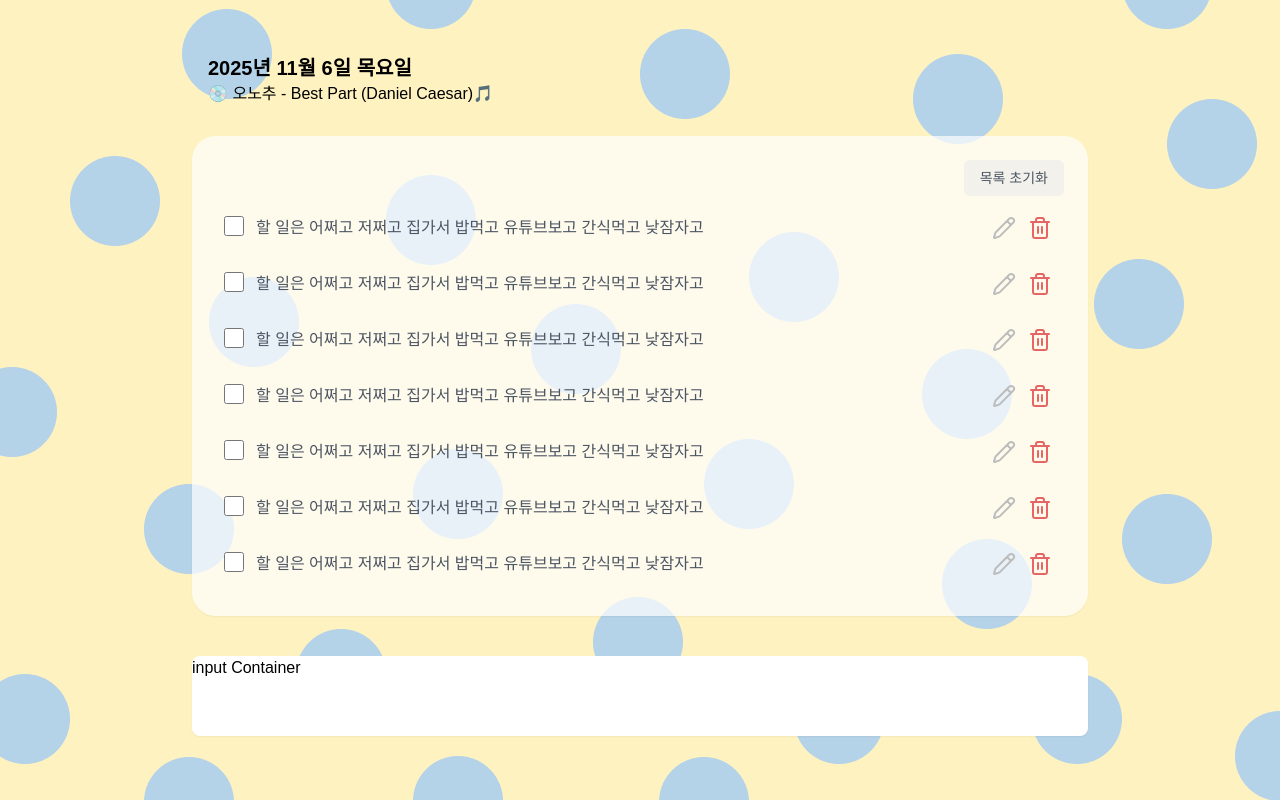
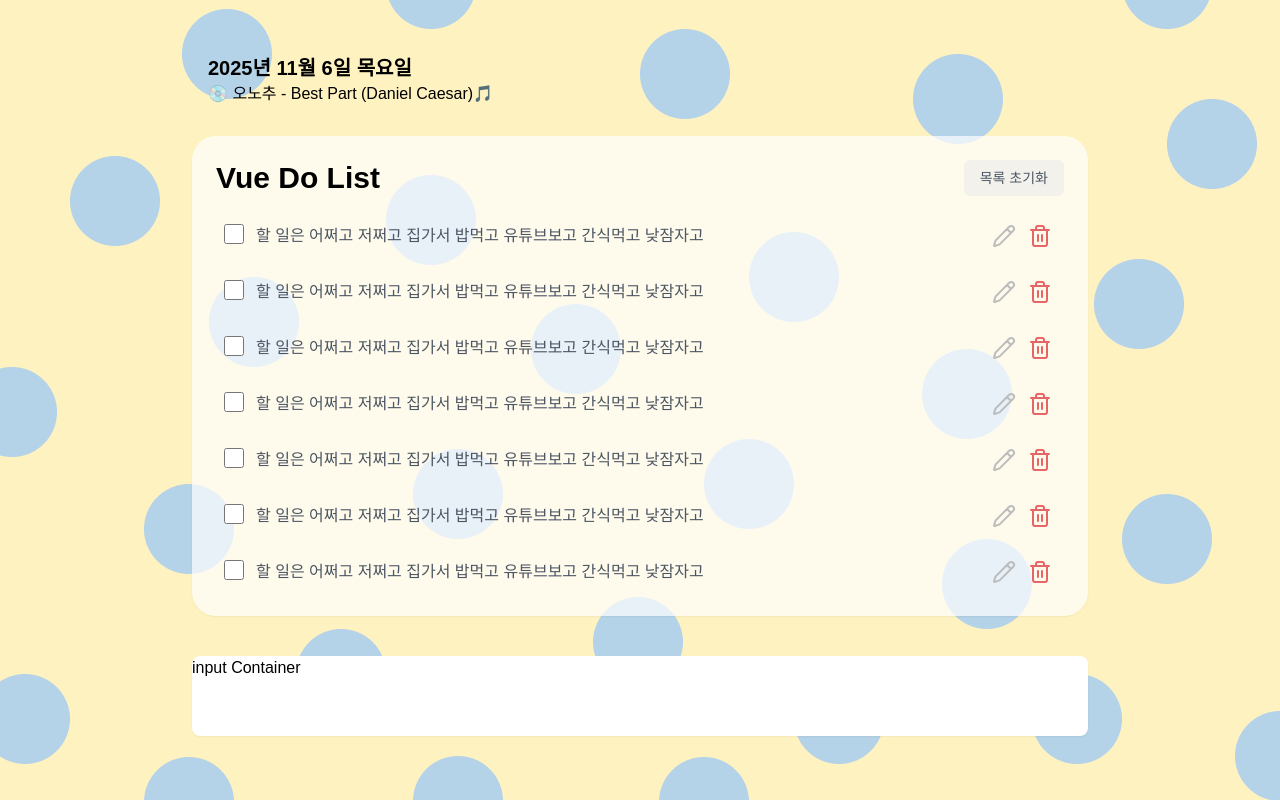
Before and after one commit to xxxjinn/VueDoList, a Vue app: page / in a window 1280 px wide. Built offline with nearby package versions, Linux system fonts and the light colour scheme; a web font is replaced by a local one.

Commit message:
feat: title text 추가

```diff
--- a/src/components/ToDoContainer.vue
+++ b/src/components/ToDoContainer.vue
@@ -5,9 +5,12 @@ import CustomButton from './CustomButton.vue';
 
 <template>
   <div
-    class="flex flex-col bg-white/70 rounded-3xl shadow-sm items-end gap-4 justify-center m-10 w-full h-[60%] p-6"
+    class="flex flex-col bg-white/70 rounded-3xl shadow-sm items-end gap-6 justify-center m-10 w-full h-[60%] p-6"
   >
-    <CustomButton text="목록 초기화" />
+    <div class="flex items-center justify-between w-full">
+      <h1 class="text-3xl font-semibold">Vue Do List</h1>
+      <CustomButton text="목록 초기화" />
+    </div>
     <ToDoList />
   </div>
 </template>
```
